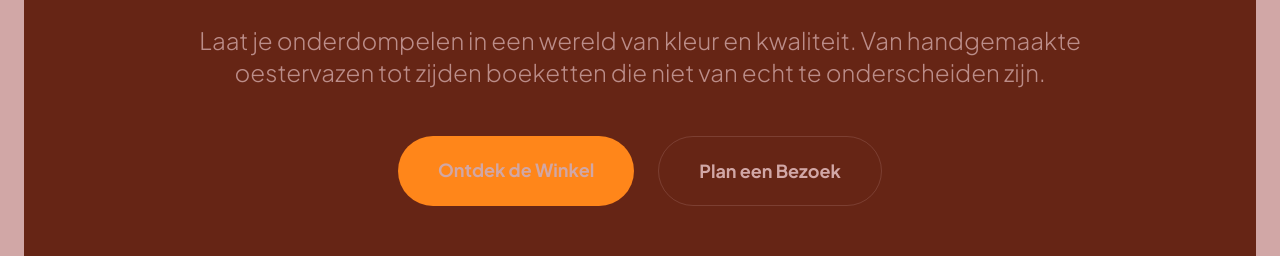
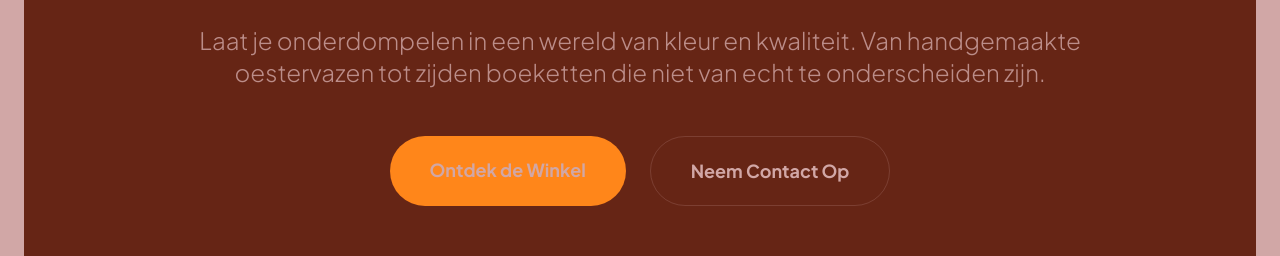
Before and after one commit to kayadelfgaauw/DQ_Styling_Website, a React (Vite) app: page / in a window 1280 px wide. Shown: the part 1880-2136 px from the top of the page. Built offline with nearby package versions, Linux system fonts and the light colour scheme.

Commit message:
Update button text on homepage to Neem Contact Op

```diff
--- a/src/pages/Home.jsx
+++ b/src/pages/Home.jsx
@@ -212,7 +212,7 @@ export default function Home() {
                             to="/contact"
                             className="border border-background/20 px-10 py-5 rounded-full font-bold text-lg hover:bg-background hover:text-primary transition-all duration-300"
                         >
-                            Plan een Bezoek
+                            Neem Contact Op
                         </Link>
                     </div>
                 </div>
```
